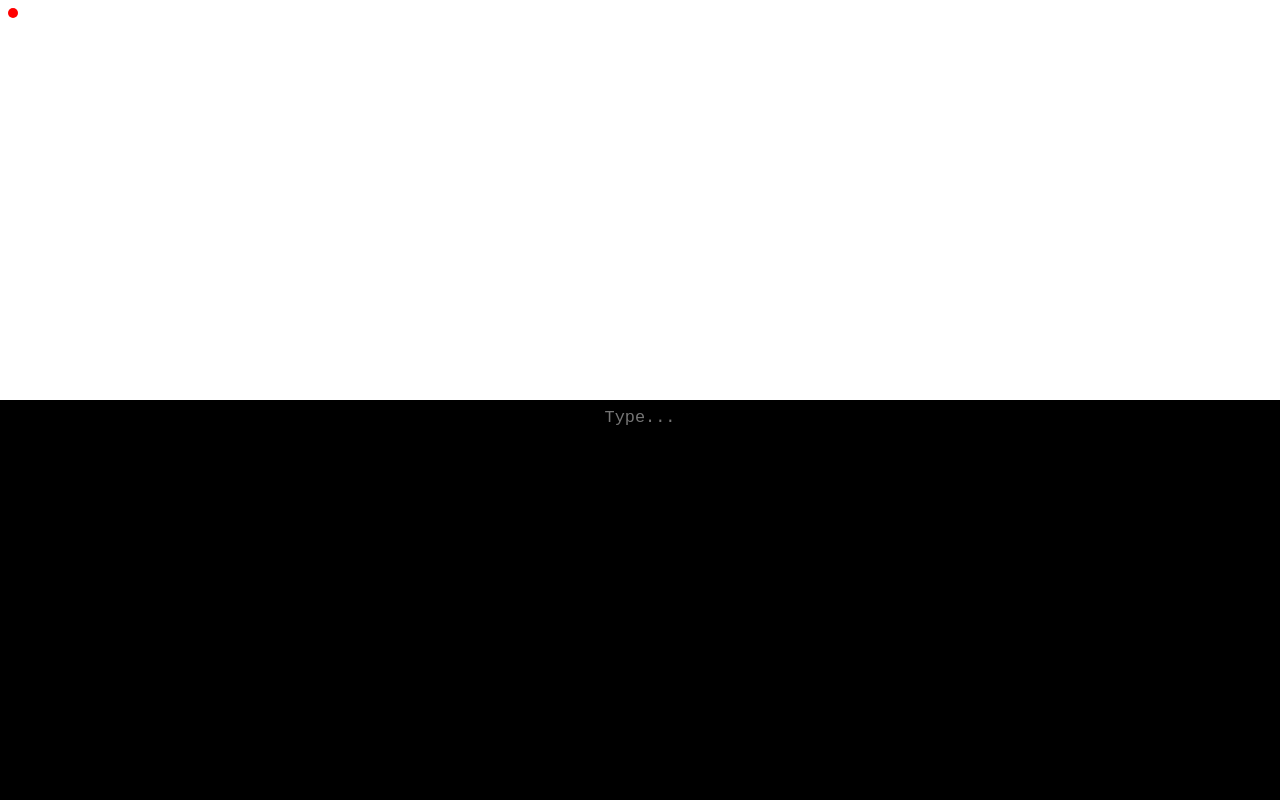
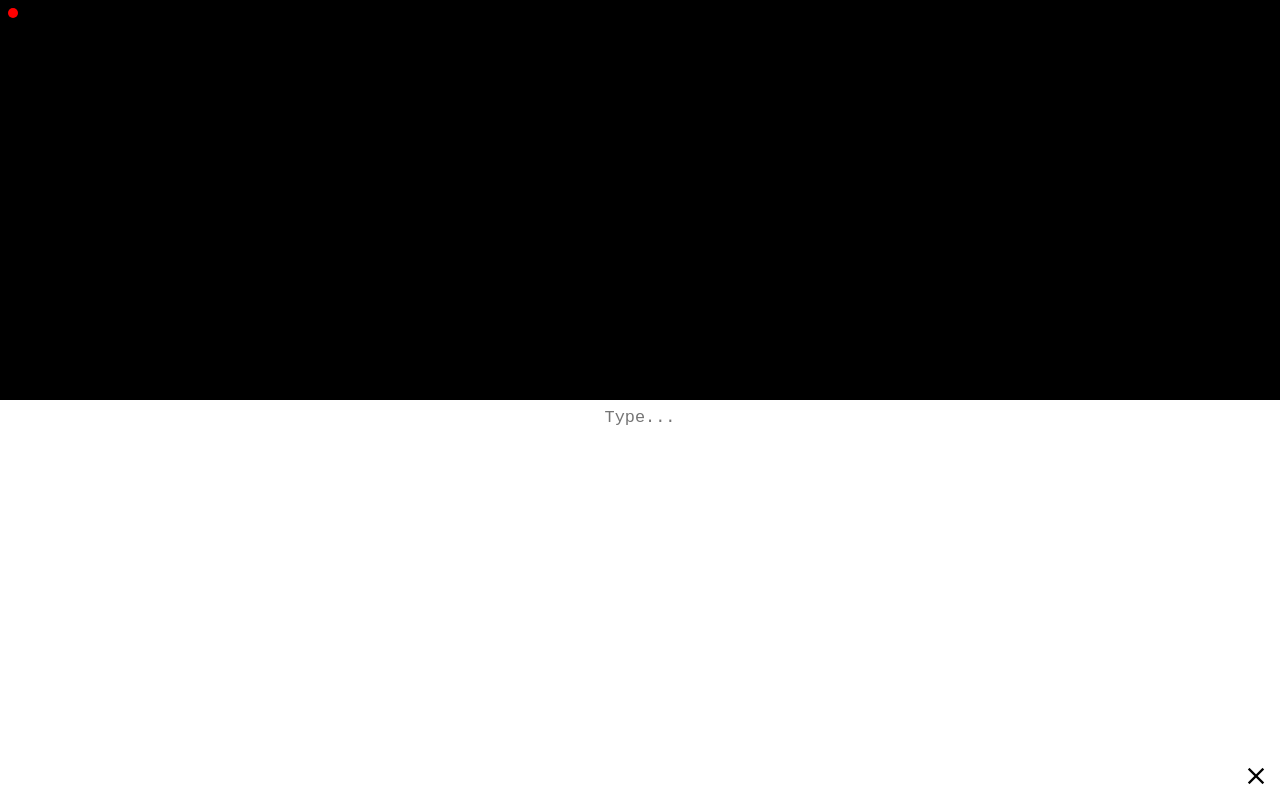
Before and after one commit to MuhammadSohaibHassan/websockettolive, a website: page public/index.html in a window 1280 px wide. Drawn offline with Linux system fonts and the light colour scheme.

Commit message:
Modify styles and add clear button in index.html
Updated styles for better contrast and added clear button functionality.

```diff
--- a/public/index.html
+++ b/public/index.html
@@ -4,6 +4,7 @@
   <meta charset="UTF-8" />
   <meta name="viewport" content="width=device-width, initial-scale=1.0" />
   <title>Live Sync Chat</title>
+  <link href="https://fonts.googleapis.com/icon?family=Material+Icons+Outlined" rel="stylesheet">
   <style>
     html, body {
       margin: 0;
@@ -21,8 +22,8 @@
 
     .top {
       flex: 1;
-      background: white;
-      color: black;
+      background: black;
+      color: white;
       display: flex;
       justify-content: center;
       align-items: flex-end;
@@ -41,24 +42,25 @@
 
     .bottom {
       flex: 1;
-      background: black;
-      color: white;
+      background: white;
+      color: black;
       display: flex;
       justify-content: center;
       align-items: flex-start;
+      position: relative;
     }
 
     #input {
       width: 100%;
       height: 100%;
-      background: black;
-      color: white;
+      background: white;
+      color: black;
       font-size: 1.3rem;
       border: none;
       outline: none;
       resize: none;
       font-family: monospace;
-      text-align: center; /* horizontal centering */
+      text-align: center;
       line-height: 1.4;
       padding: 6px;
       box-sizing: border-box;
@@ -75,6 +77,21 @@
       background: red;
       z-index: 9999;
     }
+
+    #clearBtn {
+      position: fixed;
+      bottom: 10px;
+      right: 10px;
+      z-index: 9999;
+      cursor: pointer;
+      color: black;
+      font-size: 28px;
+      user-select: none;
+    }
+
+    #clearBtn:hover {
+      opacity: 0.7;
+    }
   </style>
 </head>
 <body>
@@ -87,6 +104,7 @@
       <textarea id="input" placeholder="Type..." spellcheck="false"></textarea>
     </div>
   </div>
+  <span id="clearBtn" class="material-icons-outlined">clear</span>
 
   <script>
     const wsProtocol = location.protocol === "https:" ? "wss" : "ws";
@@ -94,6 +112,7 @@
     const display = document.getElementById("display");
     const input = document.getElementById("input");
     const status = document.getElementById("status");
+    const clearBtn = document.getElementById("clearBtn");
 
     socket.onopen = () => { status.style.background = "limegreen"; };
     socket.onclose = () => { status.style.background = "red"; };
@@ -102,13 +121,18 @@
       const data = JSON.parse(event.data);
       if (data.type === "textSync") {
         display.textContent = data.text;
-        display.scrollTop = display.scrollHeight; // ensure last line visible
+        display.scrollTop = display.scrollHeight; // always show last line
       }
     };
 
     input.addEventListener("input", () => {
       socket.send(JSON.stringify({ type: "textSync", text: input.value }));
     });
+
+    clearBtn.addEventListener("click", () => {
+      input.value = "";
+      socket.send(JSON.stringify({ type: "textSync", text: "" }));
+    });
   </script>
 </body>
 </html>
```
